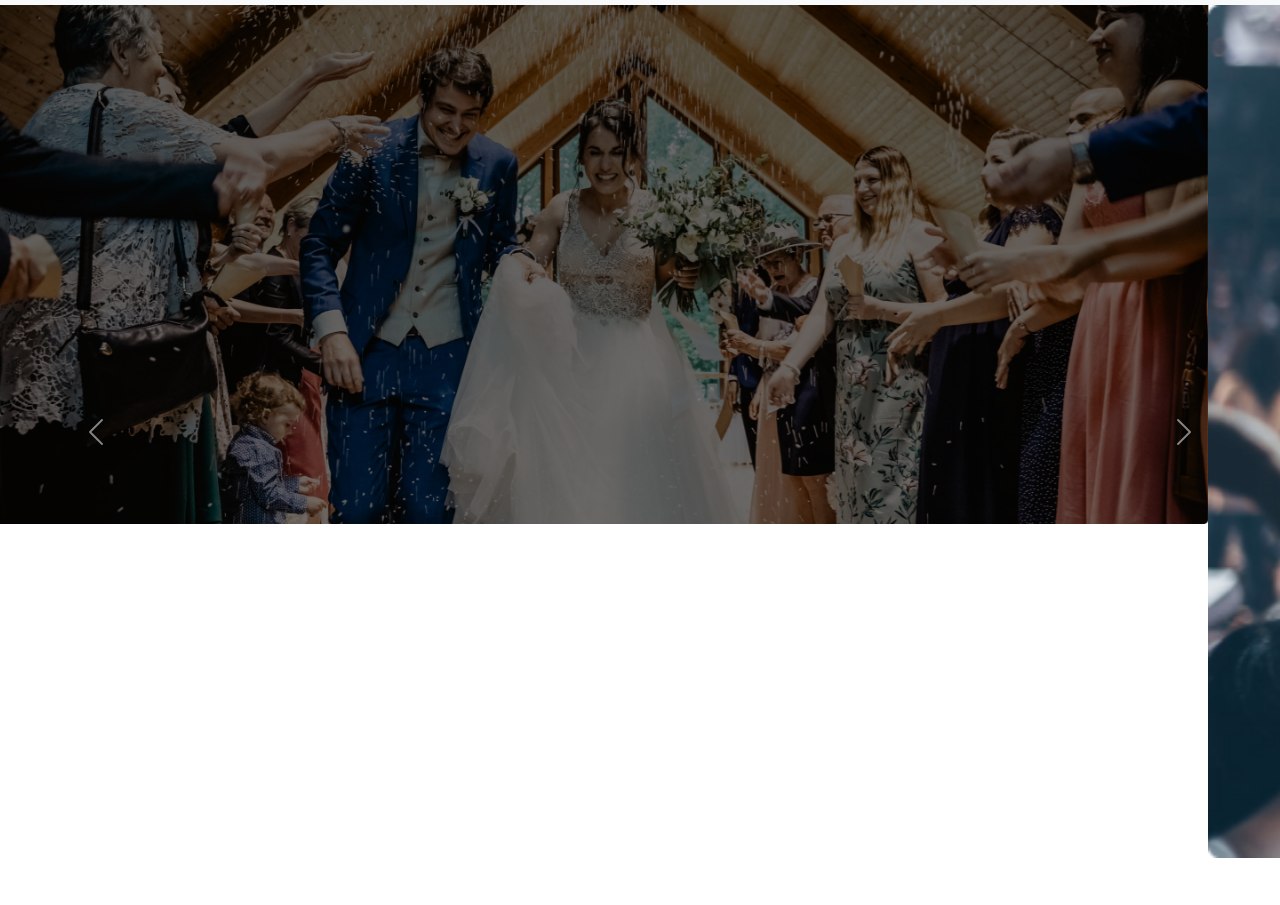
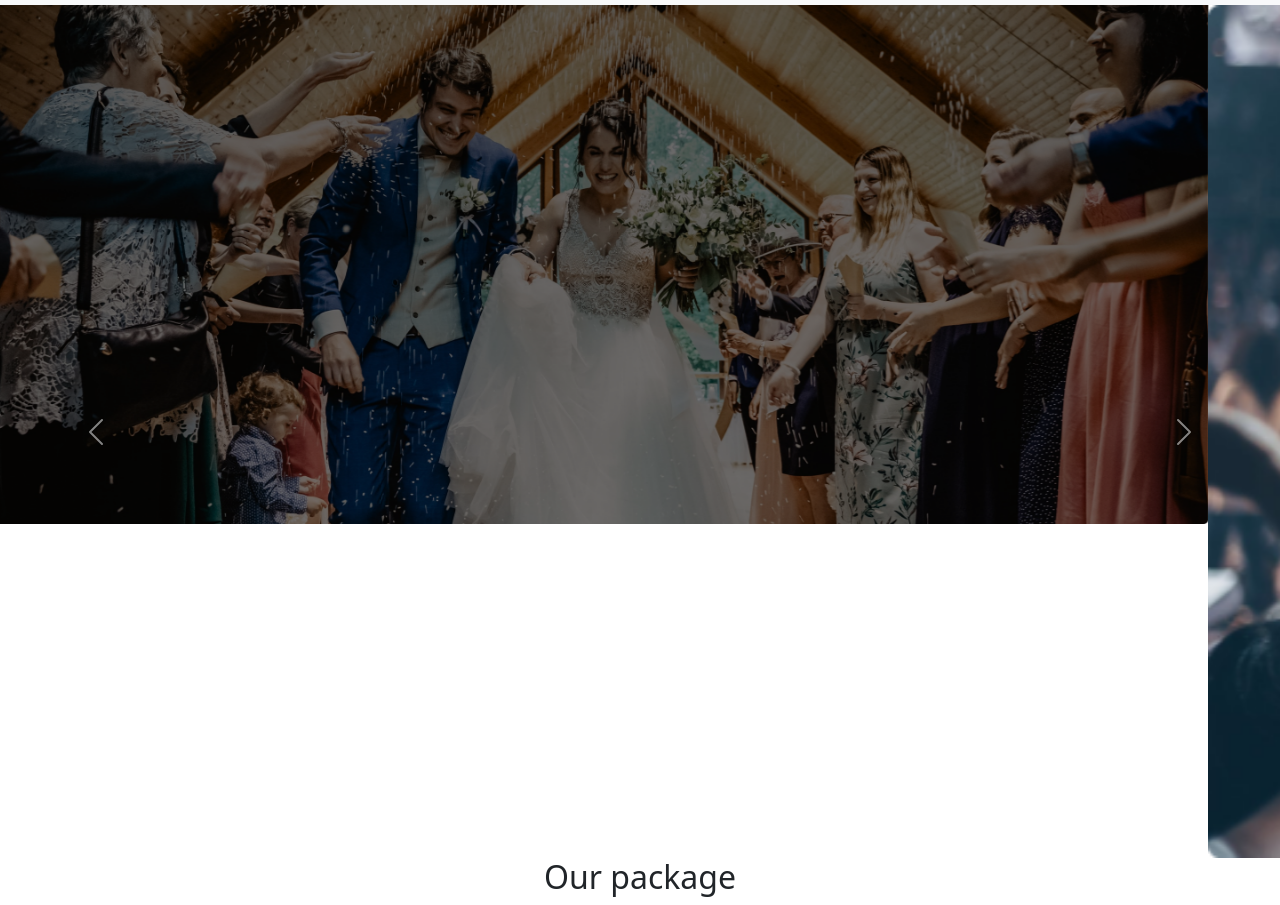
Before and after one commit to sumoncpi10/convention-center, a plain HTML site: page index.html in a window 1280 px wide. Shown: the part 45-950 px from the top of the page. Before the commit the page ends 903 px from the top, so only its background shows below. Drawn offline with nearby package versions, Linux system fonts and the light colour scheme.

Commit message:
text center

```diff
--- a/index.html
+++ b/index.html
@@ -47,6 +47,15 @@
   </div>
     </header>
 
+    <!-- Our Packages? -->
+    <main>
+      <section>
+        <div>
+          <h2 class="text-center">Our package</h2>
+        </div>
+      </section>
+    </main>
+
 
     <script src="https://cdn.jsdelivr.net/npm/bootstrap@5.1.3/dist/js/bootstrap.bundle.min.js" integrity="sha384-ka7Sk0Gln4gmtz2MlQnikT1wXgYsOg+OMhuP+IlRH9sENBO0LRn5q+8nbTov4+1p" crossorigin="anonymous"></script>
 </body>
```
